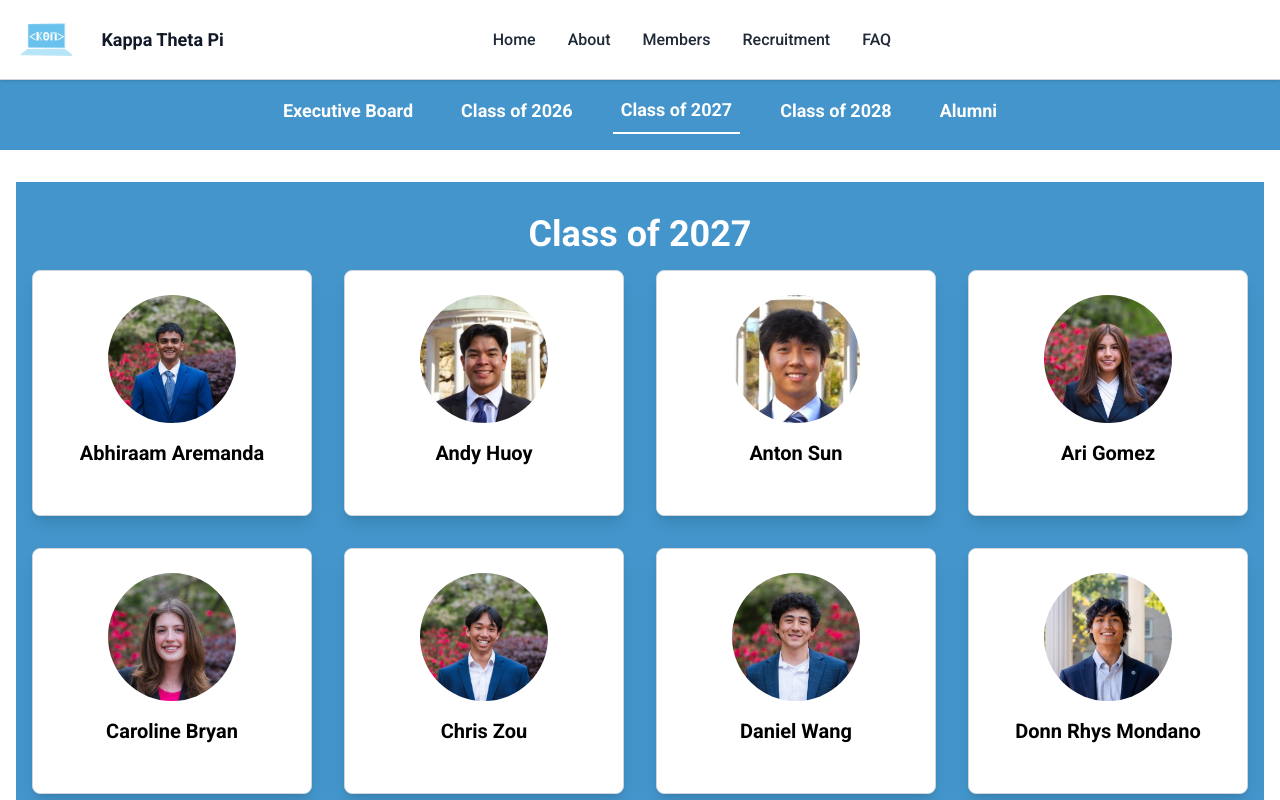
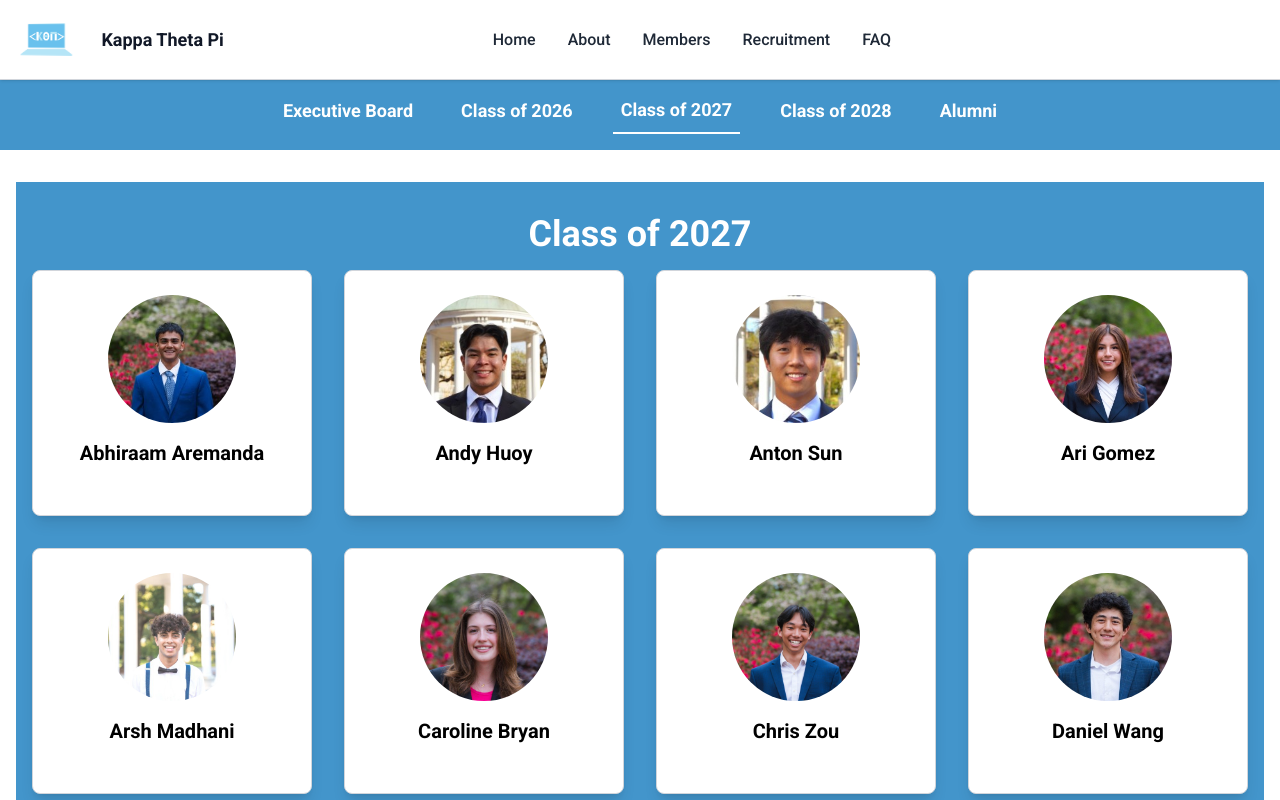
Before and after one commit to ktpunc/ktp_unc_website, a Next.js app: page /members in a window 1280 px wide. Both pictures are taken after a click on the button "Class of 2027". Shown: the top 800 px of the page. Built offline with nearby package versions, Linux system fonts and the light colour scheme.

Commit message:
added Arsh

```diff
--- a/src/app/members/gen_body_2027.tsx
+++ b/src/app/members/gen_body_2027.tsx
@@ -24,6 +24,12 @@ const class_2027 = [
         linkedin: 'https://www.linkedin.com/in/aracely-gomez-a68b002ab/',
         image: '/image/ari.jpeg',
         class: 'Zeta'
+    },
+    {
+        name: 'Arsh Madhani',
+        linkedin: 'https://www.linkedin.com/in/arsh-m/',
+        image: '/image/arsh.jpeg',
+        class: 'Eta'
     },
     {
         name: 'Caroline Bryan',
@@ -119,8 +125,6 @@ const ExecutiveBoard = () => {
                 <div className="grid grid-cols-1 sm:grid-cols-2 lg:grid-cols-4 gap-8">
                     {class_2027.map((member, index) => {
                         let colStart = 'auto';
-                        if (index === 16) colStart = 'lg:col-start-2';
-                        if (index === 17) colStart = 'lg:col-start-3';
                         return (
                             <Link
                                 key={member.name}
```
Also changed, not shown: public/image/arsh.jpeg (added), 1 other file (tests, documents, lock files or other folders).
